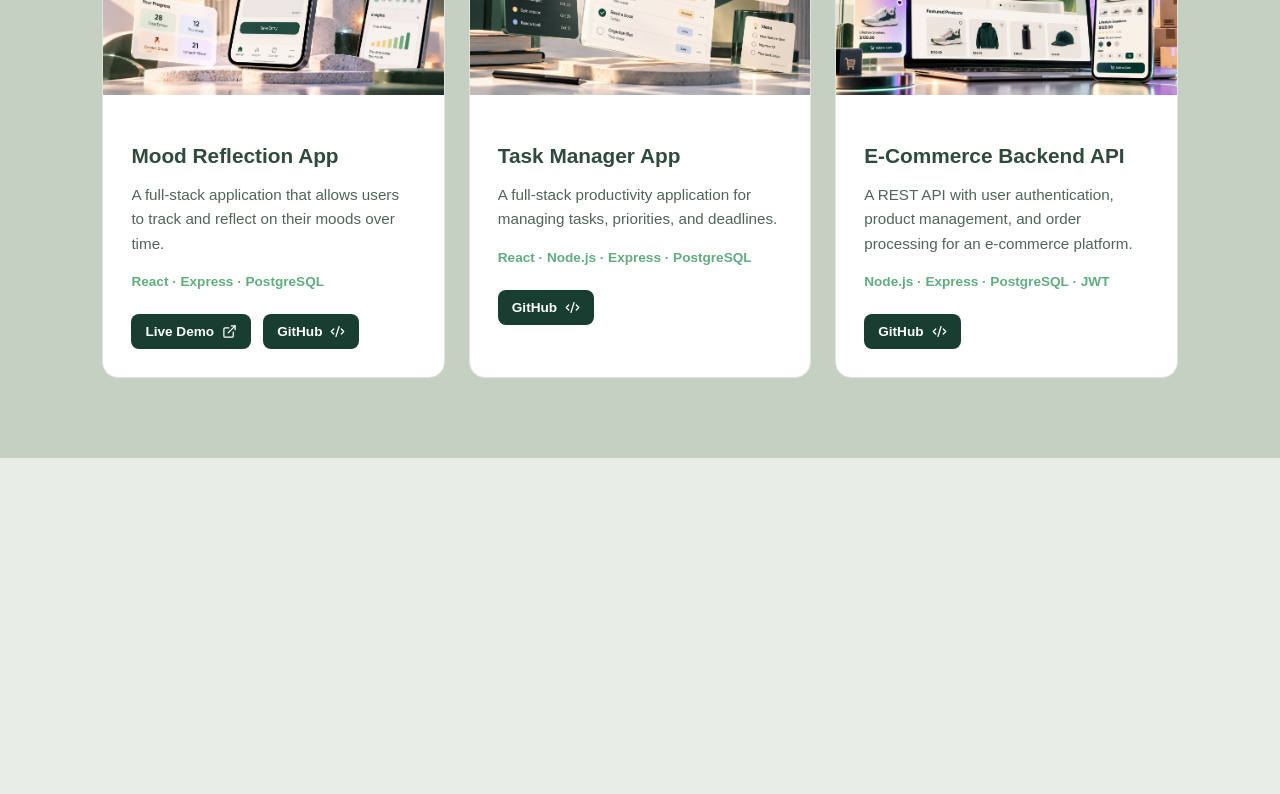
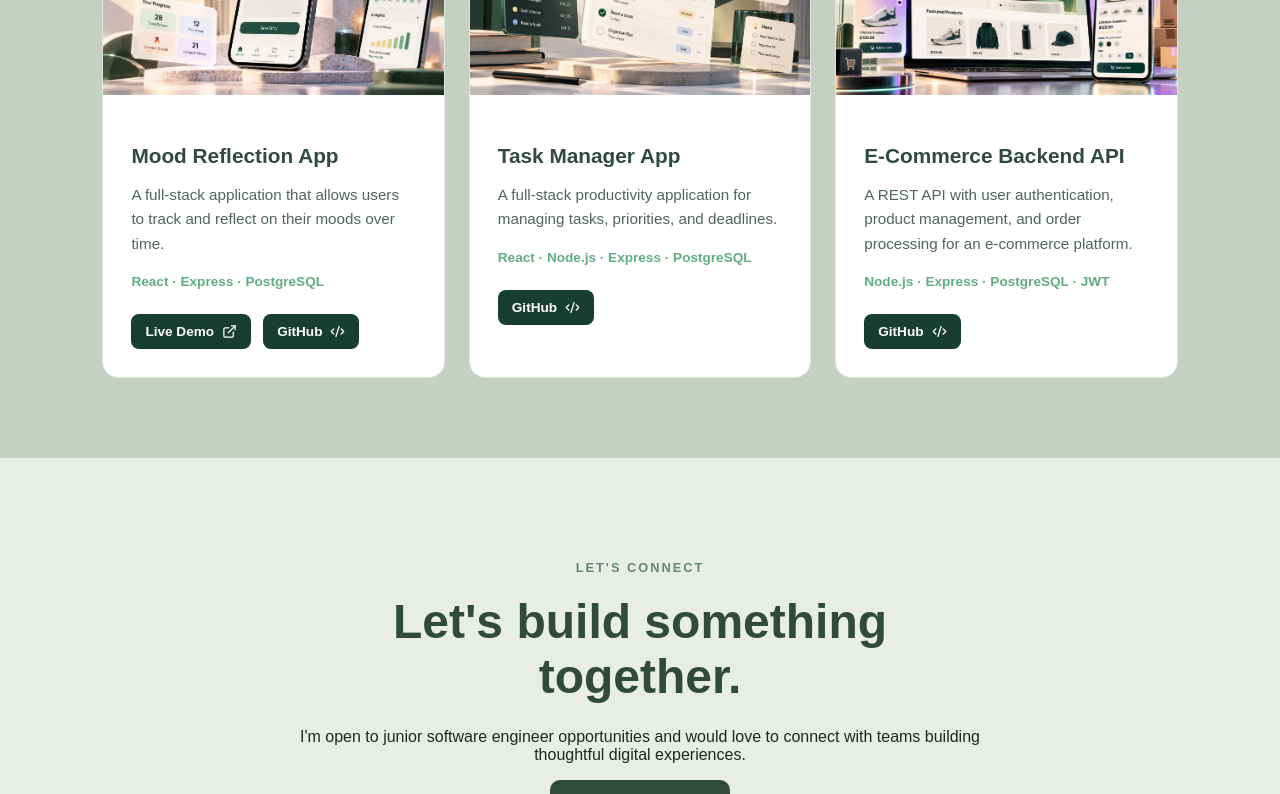
Before and after one commit to J-Ferr/dev-portfolio, a React (Vite) app: page / in a window 1280 px wide. Shown: the part 2000-2794 px from the top of the page. Before the commit the page ends 2458 px from the top, so only its background shows below. Built offline with nearby package versions, Linux system fonts and the light colour scheme.

Commit message:
feat: add contact section and footer

```diff
--- a/src/App.jsx
+++ b/src/App.jsx
@@ -4,6 +4,8 @@ import CodeWave from './components/CodeWave';
 import Projects from './components/Projects';
 import About from './components/About';
 import Skills from './components/Skills';
+import Contact from './components/Contact';
+import Footer from './components/Footer';
 
 function App() {
 
@@ -24,6 +26,8 @@ function App() {
       <About />
       <Skills />
       <Projects />
+      <Contact />
+      <Footer />
     </>
   )
 }
--- /dev/null
+++ b/src/components/Contact.css
@@ -0,0 +1,85 @@
+/* Contact Section */
+.contact-section {
+    background-color: var(--color-background);
+    padding: 100px 8%;
+    text-align: center;
+}
+
+.contact-container {
+    max-width: 700px;
+    margin: 0 auto;
+}
+
+.contact-label {
+    color: var(--color-secondary);
+    font-size: 0.8rem;
+    font-weight: 700;
+    letter-spacing: 2px;
+}
+
+.contact-container h2 {
+    color: var(--color-primary);
+    font-size: clamp(2rem, 4vw, 3rem);
+    margin: 18px 0 24px;
+}
+
+.contact-intro {
+    color: var(--color-text);
+    font-size: 1rem;
+    line-height: 1.8;
+    margin-bottom: 32px;
+}
+
+/* Contact Button */
+.contact-button {
+    display: inline-flex;
+    align-items: center;
+    justify-content: center;
+    gap: 10px;
+    background-color: var(--color-primary);
+    color: #fff;
+    padding: 14px 28px;
+    border-radius: 10px;
+    font-weight: 600;
+    text-decoration: none;
+    transition: background-color 0.3s ease, transform 0.2s ease;
+}
+
+.contact-button:hover {
+    background-color: var(--color-secondary);
+    transform: translateY(-3px);
+}
+
+/*styling github and linkedin icons*/
+.contact-socials {
+    display: flex;
+    justify-content: center;
+    flex-wrap: wrap;
+    gap: 28px;
+    margin-top: 32px;
+}
+
+.contacts-socials a {
+    display: inline-flex;
+    align-items: center;
+    gap: 8px;
+    color: var(--color-primary);
+    font-weight: 500;
+    text-decoration: none;
+    transition: color 0.2s ease;
+}
+
+.contacts-socials a:hover {
+    color: var(--color-secondary);
+}
+
+/* mobile friendly adjustments */
+@media (max-width: 600px) {
+    .contact-section {
+        padding: 70px 6%;
+    }
+
+    .contact-socials {
+        gap: 20px;
+    }
+}
--- /dev/null
+++ b/src/components/Contact.jsx
@@ -0,0 +1,39 @@
+import './Contact.css';
+import { Mail, CodeXml, BriefcaseBusiness } from 'lucide-react';
+
+function Contact() {
+    return(
+        <section className="contact-section" id="contact">
+            <div className="contact-container">
+
+                <span className="contact-label">LET'S CONNECT</span>
+
+                <h2>Let's build something together.</h2>
+
+                <p>
+                    I'm open to junior software engineer opportunities and would
+                    love to connect with teams building thoughtful digital experiences.
+                </p>
+
+                <a className="contact-button" href="mailto:arellano.ferrara1@gmail.com">
+                    <Mail size={20} />
+                    <span>Get in touch</span>
+                </a>
+
+                <div className="contact-socials">
+                    <a href="https://github.com/J-Ferr" target="_blank" rel="noopener noreferrer">
+                        <CodeXml size={20} />
+                        <span>GitHub</span>
+                    </a>
+                    <a href="https://www.linkedin.com/in/jaaferrara" target="_blank" rel="noopener noreferrer">
+                        <BriefcaseBusiness size={20} />
+                        <span>LinkedIn</span>
+                    </a>
+                </div>
+
+            </div>
+        </section>
+    );
+}
+
+export default Contact;
--- /dev/null
+++ b/src/components/Footer.css
@@ -0,0 +1,12 @@
+.footer {
+    background-color: var(--color-primary);
+    color: #fff;
+    text-align: center;
+    padding: 24px 8%;
+}
+
+.footer p {
+    font-size: 0.9rem;
+    margin: 0;
+    opacity: 0.8;
+}
--- /dev/null
+++ b/src/components/Footer.jsx
@@ -0,0 +1,13 @@
+import './Footer.css';
+
+function Footer() {
+    return(
+        <footer className="footer">
+            <p>© {new Date().getFullYear()}.
+                Jose Armando Arellano Ferrara. Built with React.
+            </p>
+        </footer>
+    );
+}
+
+export default Footer;
```
